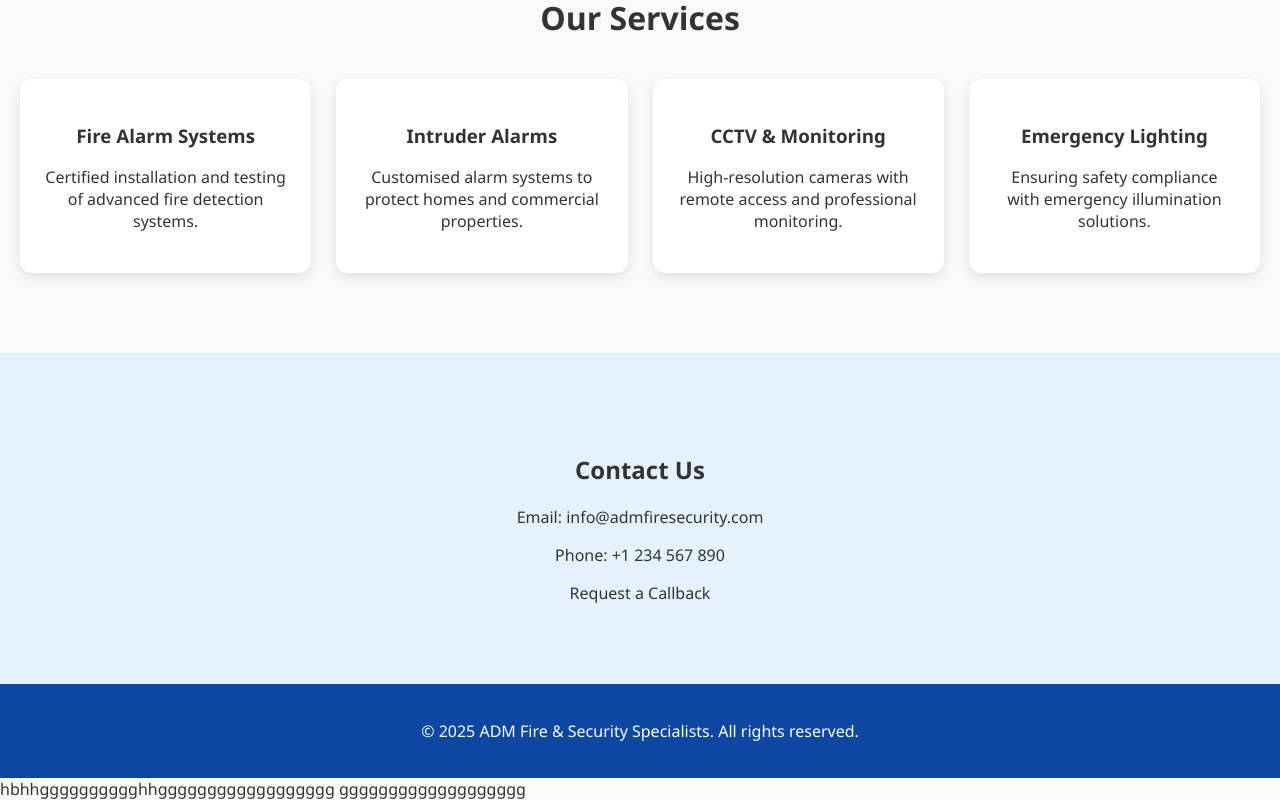
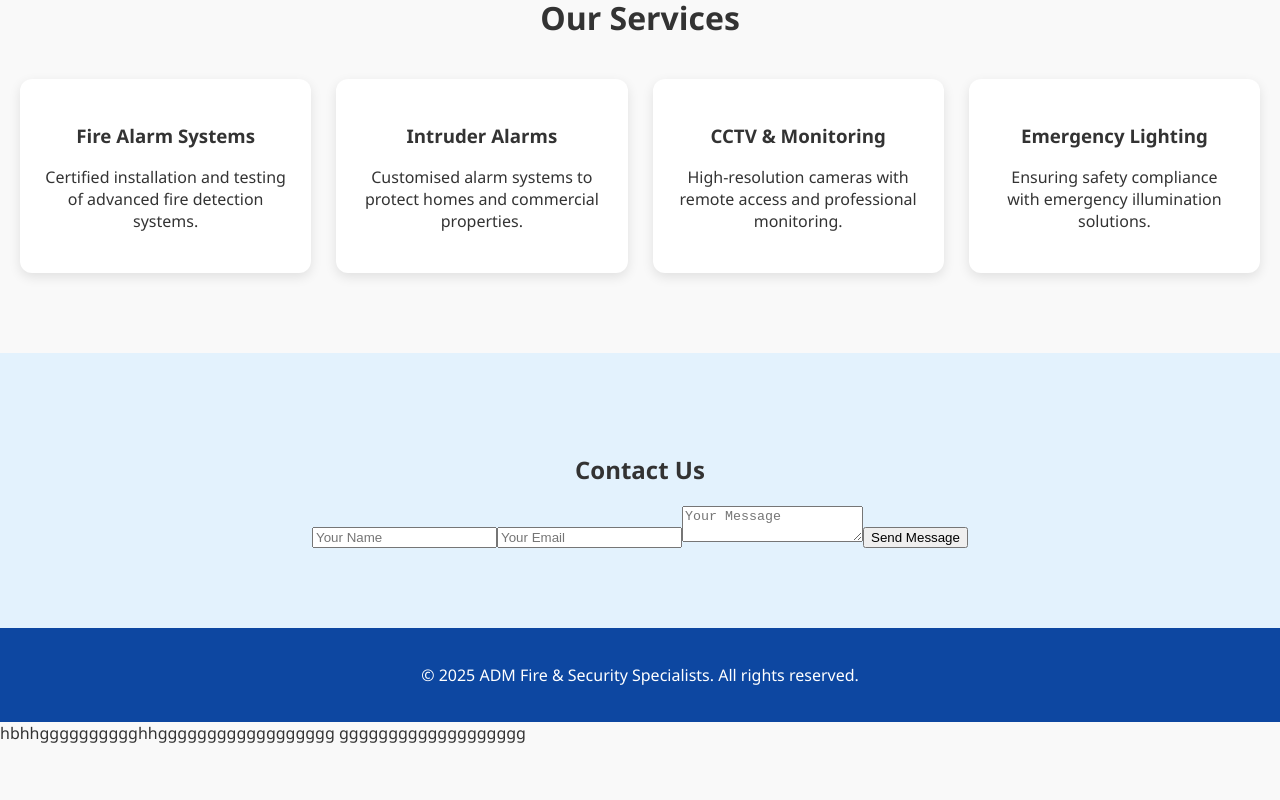
Before and after one commit to admfireandsecurity/admfireandsecurity, a React (Vite) app: page / in a window 1280 px wide. Shown: the part 599-1399 px from the top of the page. After the commit the page ends 1343 px from the top, so only its background shows below. Built offline with nearby package versions, Linux system fonts and the light colour scheme.

Commit message:
Updated Contact.tsx

```diff
--- a/src/components/Contact.tsx
+++ b/src/components/Contact.tsx
@@ -1,12 +1,27 @@
-import React from "react";
+import React, { useState } from "react";
 
 const Contact: React.FC = () => {
+  const [formData, setFormData] = useState({ name: "", email: "", message: "" });
+
+  const handleChange = (e: React.ChangeEvent<HTMLInputElement | HTMLTextAreaElement>) => {
+    setFormData({ ...formData, [e.target.name]: e.target.value });
+  };
+
+  const handleSubmit = (e: React.FormEvent) => {
+    e.preventDefault();
+    alert("Thank you for contacting ADM Fire & Security! We’ll get back to you soon.");
+    setFormData({ name: "", email: "", message: "" });
+  };
+
   return (
     <section className="contact" id="contact">
       <h2>Contact Us</h2>
-      <p>Email: info@admfiresecurity.com</p>
-      <p>Phone: +1 234 567 890</p>
-      <bolt-button appearance="primary">Request a Callback</bolt-button>
+      <form className="contact-form" onSubmit={handleSubmit}>
+        <input type="text" name="name" placeholder="Your Name" value={formData.name} onChange={handleChange} required />
+        <input type="email" name="email" placeholder="Your Email" value={formData.email} onChange={handleChange} required />
+        <textarea name="message" placeholder="Your Message" value={formData.message} onChange={handleChange} required />
+        <button type="submit" className="form-btn">Send Message</button>
+      </form>
     </section>
   );
 };
```
